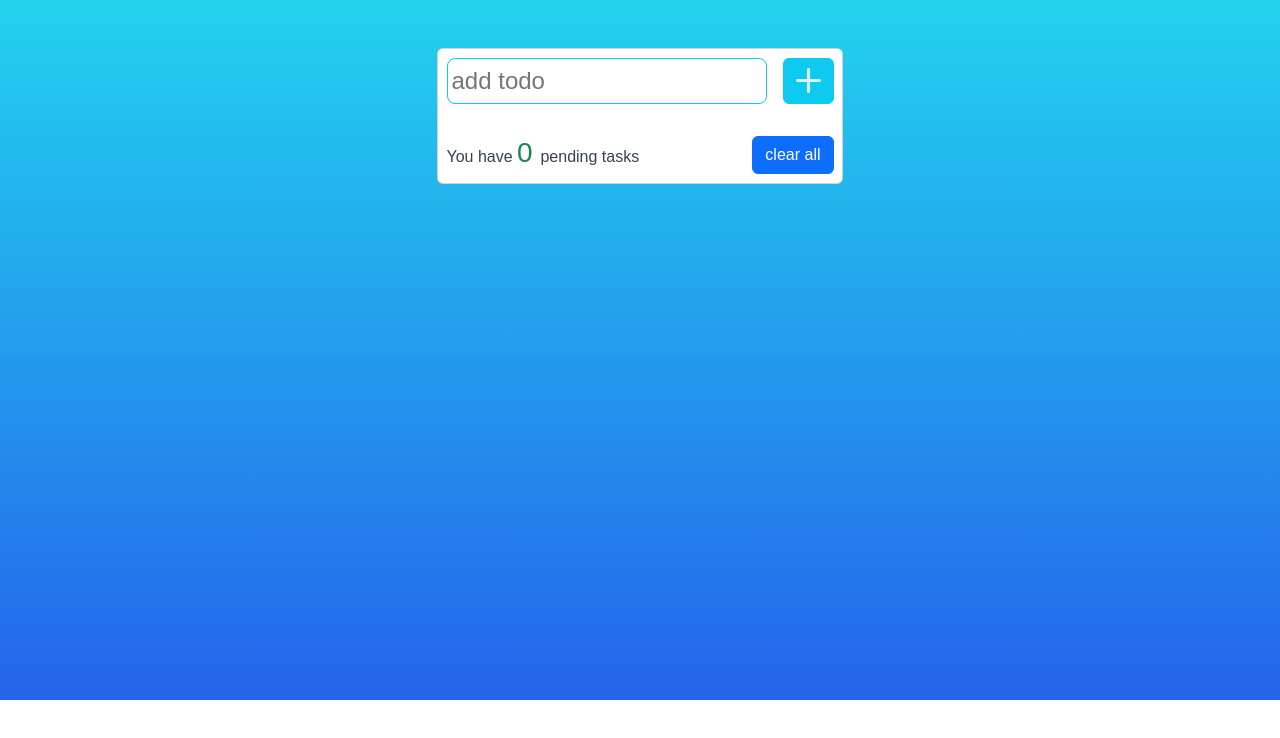
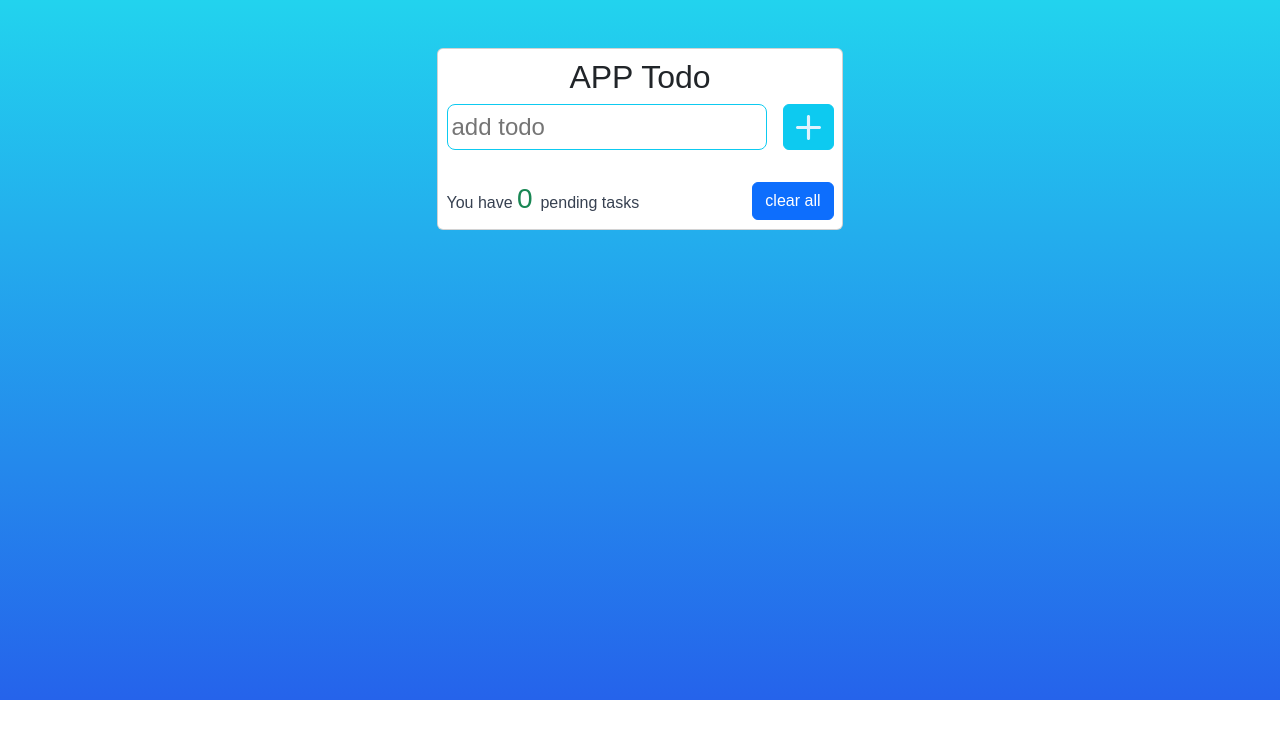
Before and after one commit to gorjianfa/todoapp, a React (Create React App) app: page / in a window 1280 px wide. Shown: the top 738 px of the page. Built offline with nearby package versions, Linux system fonts and the light colour scheme.

Commit message:
head in app

```diff
--- a/src/components/TodoList.js
+++ b/src/components/TodoList.js
@@ -34,6 +34,7 @@
     <div className="background">
       <div className="flex-justify">
         <div className="flex-column card">
+          <h3 className="fs-2 d-flex justify-content-center">APP Todo</h3>
           <TodoForm onSubmit={addTodo} />
 
           <Todo
```
